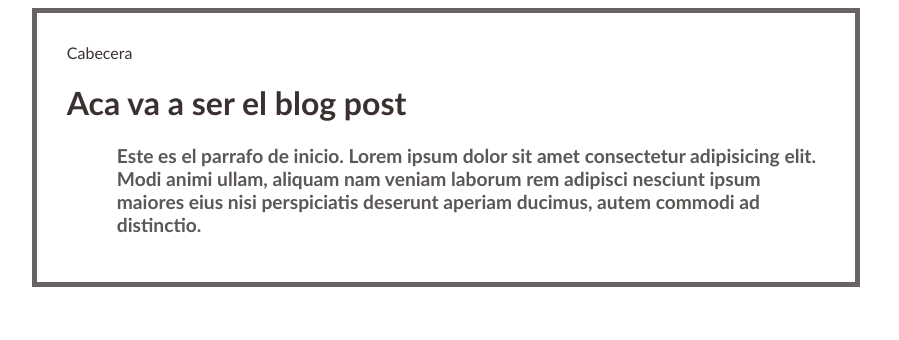
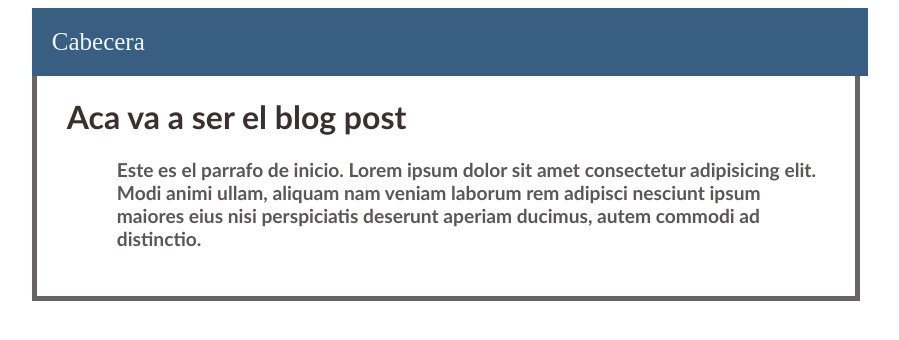
Before and after one commit to EliVallejos93/hyperblog, a plain HTML site: page index.html in a window 1280 px wide. Shown: the whole page, without its empty margins (194-1093 px from the left). Drawn offline with Linux system fonts and the light colour scheme.

Commit message:
finalizada la cabecera con diseño azul

```diff
--- a/style.css
+++ b/style.css
@@ -1,11 +1,12 @@
-body {}
+body {
+    font-family: 'Gill Sans', 'Gill Sans MT', Calibri, 'Trebuchet MS', sans-serif;
+}
 
 .contenido {
     border: 5px solid rgb(105, 100, 100);
     width: 60%;
     margin: 0 auto;
     color: rgb(59, 48, 48);
-    font-family: 'Gill Sans', 'Gill Sans MT', Calibri, 'Trebuchet MS', sans-serif;
     padding: 30px;
 }
 
@@ -15,3 +16,15 @@ body {}
     padding-left: 50px;
     font-family:'Gill Sans', 'Gill Sans MT', Calibri, 'Trebuchet MS', sans-serif;
 }
+
+#cabecera{
+    color:aliceblue;
+    background-color: rgb(56, 94, 129);
+    padding: 20px;
+    margin: -35px auto;
+    margin-bottom: 5px;
+    margin-left: -35px;
+    width: 105%;
+    font-size: 25px;
+    font-family:'Times New Roman', Times, serif;
+}
```
